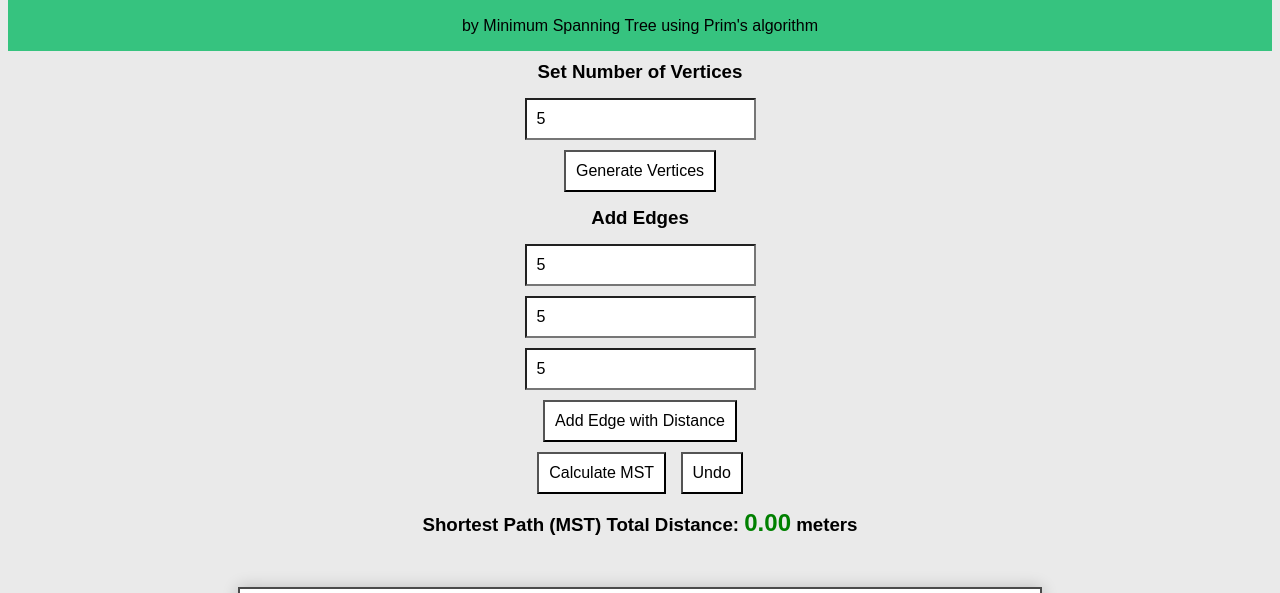
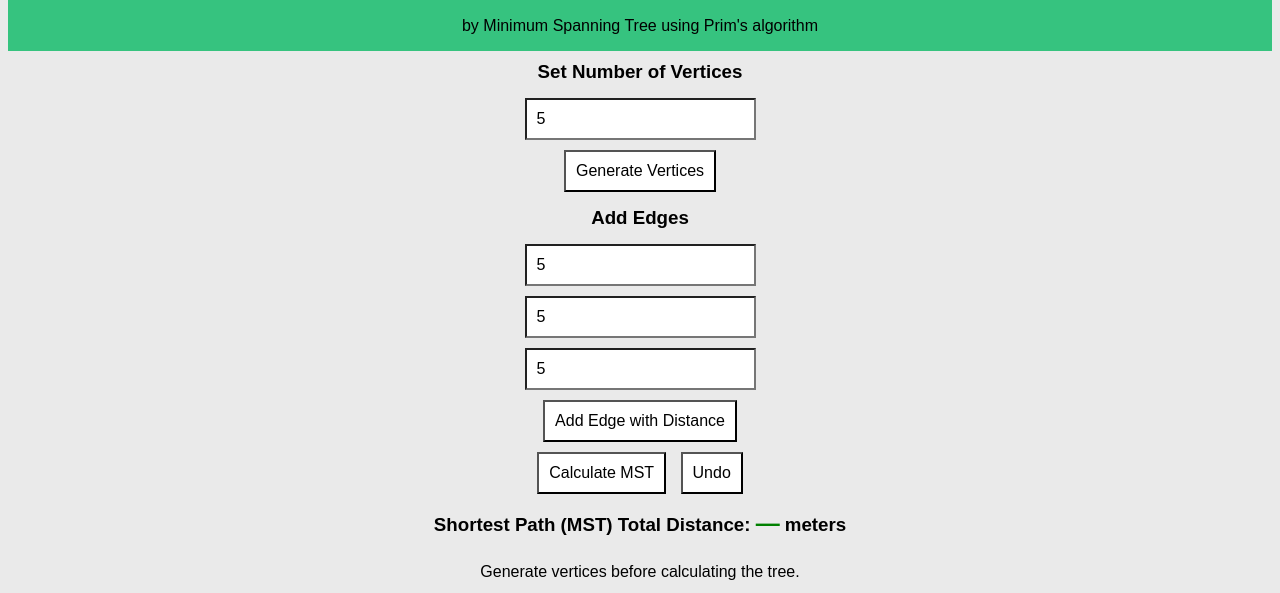
Before and after one commit to KhaNomThai/project-cpe101, a plain HTML site: page index.html in a window 1280 px wide. Both pictures are taken after typing "5", "5", "5", "5" into the empty fields and a click on the button "Calculate MST". Shown: the part 207-800 px from the top of the page. Drawn offline with Linux system fonts and the light colour scheme.

Commit message:
Handle disconnected graphs in Prim demo

```diff
--- a/index.html
+++ b/index.html
@@ -34,6 +34,7 @@
         </div>
 
         <h3>Shortest Path (MST) Total Distance: <span id="mstDistance">0</span> meters</h3>
+        <p id="mstStatus" role="status"></p>
     </div>
 
     <canvas id="graphCanvas" width="800" height="600"></canvas>
--- a/script.js
+++ b/script.js
@@ -194,6 +194,7 @@ canvas.addEventListener('mousemove', dragVertex);
 
 // Prim's algorithm implementation
 function primMST() {
+    if (vertices.length === 0) return null;
     const mstEdges = [];
     const selected = Array(vertices.length).fill(false);
     const startingVertex = 0; // เริ่มจาก vertex แรก
@@ -216,6 +217,9 @@ function primMST() {
                 v = from;
             }
         });
+
+        // ถ้าหาเส้นต่อไม่ได้ จะไม่มี spanning tree ที่ครอบทุก vertex
+        if (v === -1) return null;
 
         mstEdges.push([u, v, minWeight]);
         totalDistance += minWeight; // เพิ่มระยะทางไปยังผลรวม
@@ -245,10 +249,17 @@ function drawMST(mstEdges) {
 }
 
 function calculateMST() {
-    const {
-        mstEdges,
-        totalDistance
-    } = primMST();
+    const result = primMST();
+    const status = document.getElementById('mstStatus');
+    if (!result) {
+        mstDistanceElement.textContent = '—';
+        status.textContent = vertices.length === 0
+            ? 'Generate vertices before calculating the tree.'
+            : 'Connect all vertices before calculating the tree.';
+        return;
+    }
+    const { mstEdges, totalDistance } = result;
+    status.textContent = '';
     drawMST(mstEdges);
     mstDistanceElement.textContent = totalDistance.toFixed(2); // แสดงผลระยะทางทั้งหมด
 }
```
